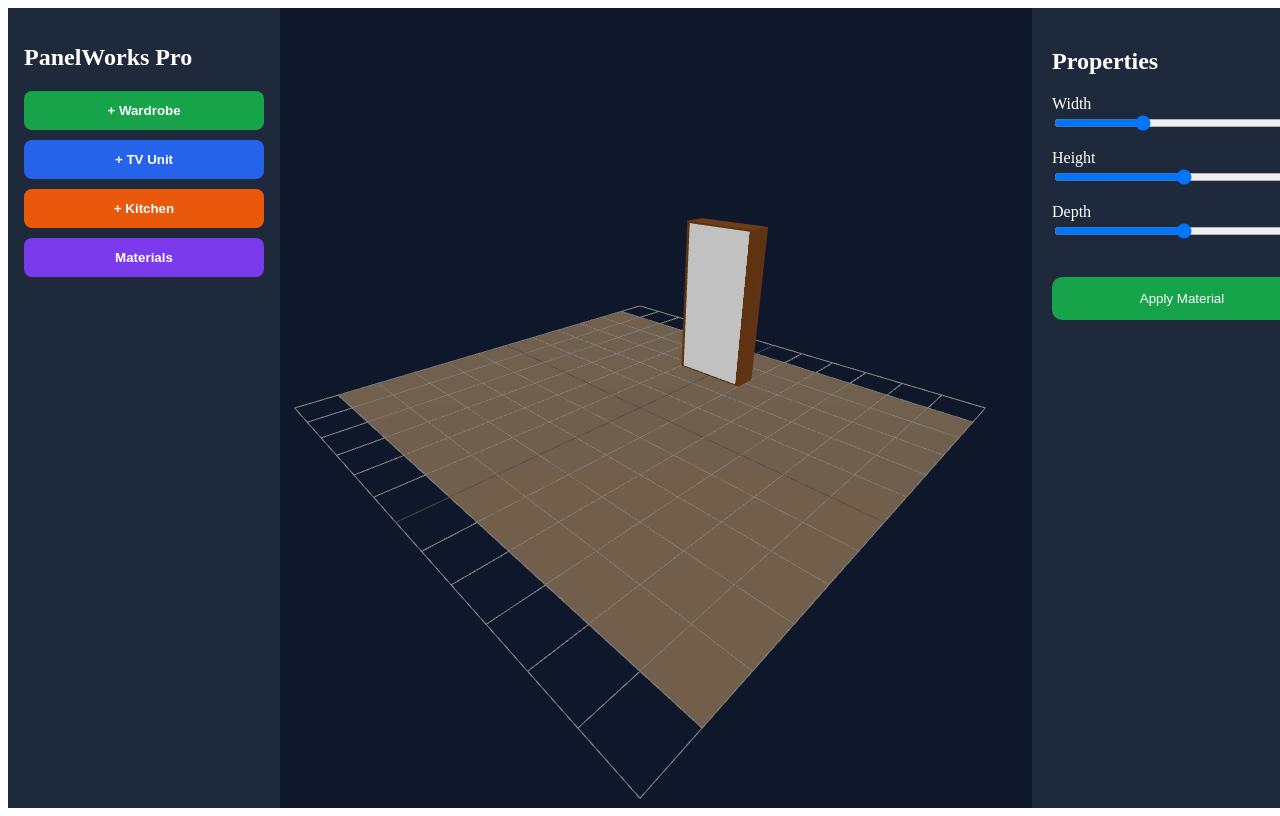
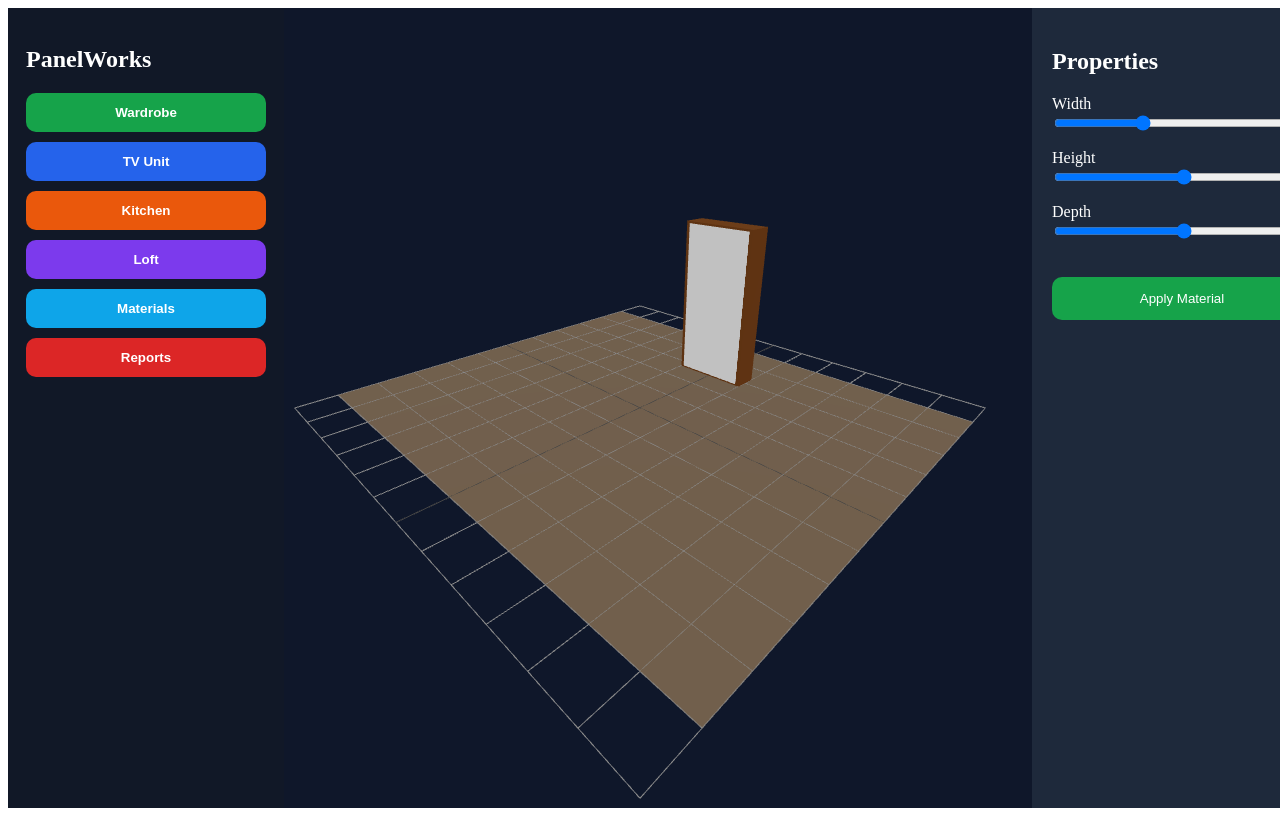
Before and after one commit to nikhilss370/PanelWorks-Pro, a React (Vite) app: page / in a window 1280 px wide. Both pictures are taken after a click on the button "Start Designing". Shown: the top 816 px of the page. Built offline with nearby package versions, Linux system fonts and the light colour scheme.

Commit message:
Update Sidebar.jsx

```diff
--- a/src/components/Sidebar.jsx
+++ b/src/components/Sidebar.jsx
@@ -1,40 +1,42 @@
 
-export default function Sidebar() {
-  const btn = {
-    width: "100%",
-    padding: "12px",
-    marginBottom: "10px",
-    borderRadius: "8px",
-    border: "none",
-    color: "white",
-    cursor: "pointer",
-    fontWeight: "bold"
-  };
+export default function Sidebar(){
 
-  return (
-    <div style={{
-      width: 240,
-      background: "#1E293B",
-      padding: 16,
-      color: "white"
-    }}>
-      <h2>PanelWorks Pro</h2>
+const btn={
+width:"100%",
+padding:"12px",
+marginBottom:"10px",
+borderRadius:"10px",
+border:"none",
+color:"white",
+cursor:"pointer",
+fontWeight:"bold"
+}
 
-      <button style={{ ...btn, background: "#16A34A" }}>
-        + Wardrobe
-      </button>
+return(
 
-      <button style={{ ...btn, background: "#2563EB" }}>
-        + TV Unit
-      </button>
+<div style={{
+width:240,
+background:"#111827",
+padding:"18px",
+color:"white"
+}}>
 
-      <button style={{ ...btn, background: "#EA580C" }}>
-        + Kitchen
-      </button>
+<h2>PanelWorks</h2>
 
-      <button style={{ ...btn, background: "#7C3AED" }}>
-        Materials
-      </button>
-    </div>
-  );
+<button style={{...btn,background:"#16A34A"}}>Wardrobe</button>
+
+<button style={{...btn,background:"#2563EB"}}>TV Unit</button>
+
+<button style={{...btn,background:"#EA580C"}}>Kitchen</button>
+
+<button style={{...btn,background:"#7C3AED"}}>Loft</button>
+
+<button style={{...btn,background:"#0EA5E9"}}>Materials</button>
+
+<button style={{...btn,background:"#DC2626"}}>Reports</button>
+
+</div>
+
+)
+
 }
```
